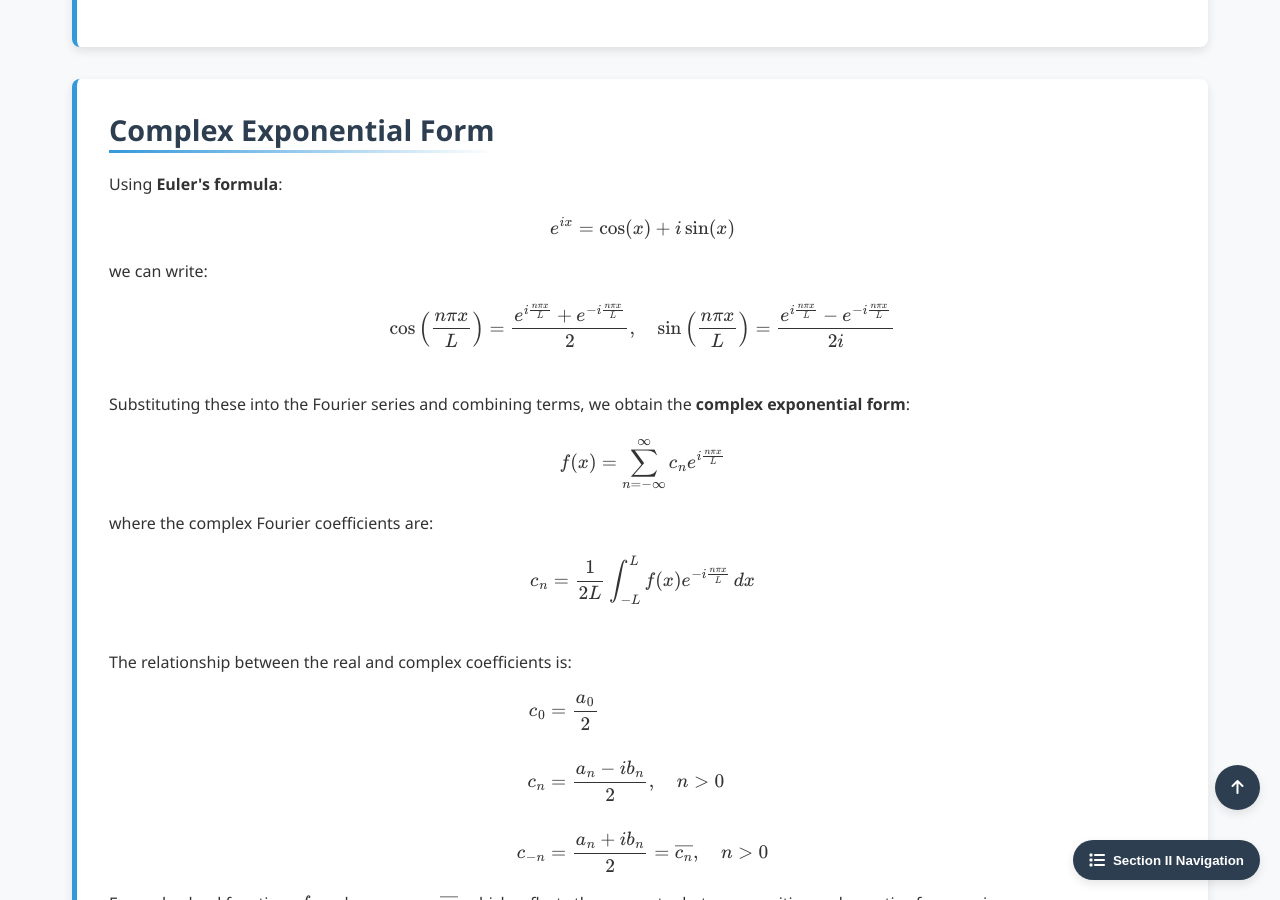
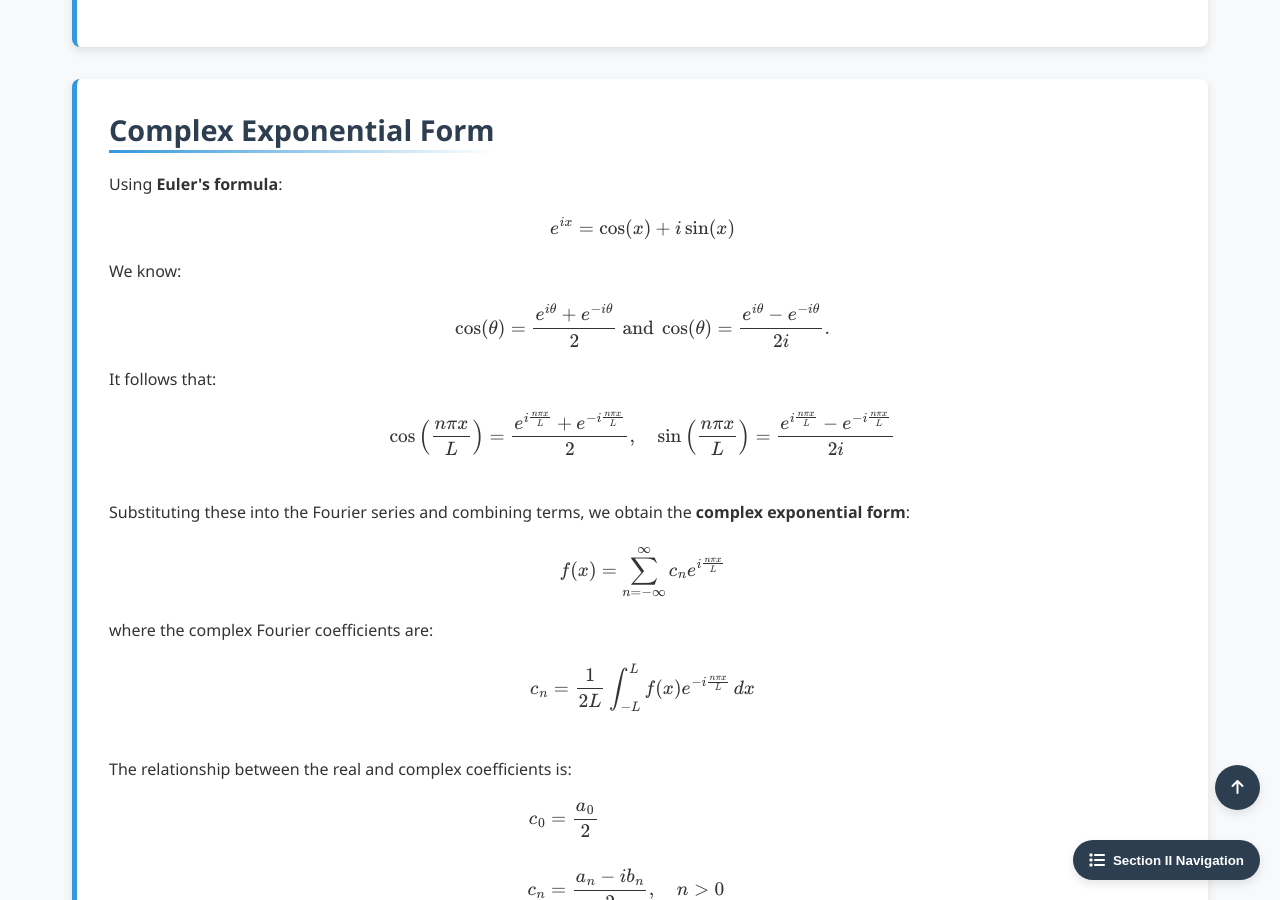
Before and after one commit to Yusukey01/yusukey01.github.io, a Jekyll site: the page built from Mathematics/Calculus/fourier_series.html, in a window 1280 px wide and 900 px high, scrolled down 5216 px. Built offline with Jekyll 4.4.1, drawn with Linux system fonts in a browser that asks for light colours.

Commit message:
Start Fourier transform, seriees

```diff
--- a/Mathematics/Calculus/fourier_series.html
+++ b/Mathematics/Calculus/fourier_series.html
@@ -298,7 +298,13 @@ uses_python: false
                 \[
                 e^{ix} = \cos(x) + i\sin(x)
                 \]
-                we can write:
+                We know:
+                \[
+                \cos(\theta) = \frac{e^{i\theta} + e^{-i\theta}}{2}
+                \text{ and }
+                \cos(\theta) = \frac{e^{i\theta} - e^{-i\theta}}{2i}.
+                \]
+                It follows that:
                 \[
                 \cos\left(\frac{n\pi x}{L}\right) = \frac{e^{i\frac{n\pi x}{L}} + e^{-i\frac{n\pi x}{L}}}{2}, \quad \sin\left(\frac{n\pi x}{L}\right) = \frac{e^{i\frac{n\pi x}{L}} - e^{-i\frac{n\pi x}{L}}}{2i}
                 \]
```
